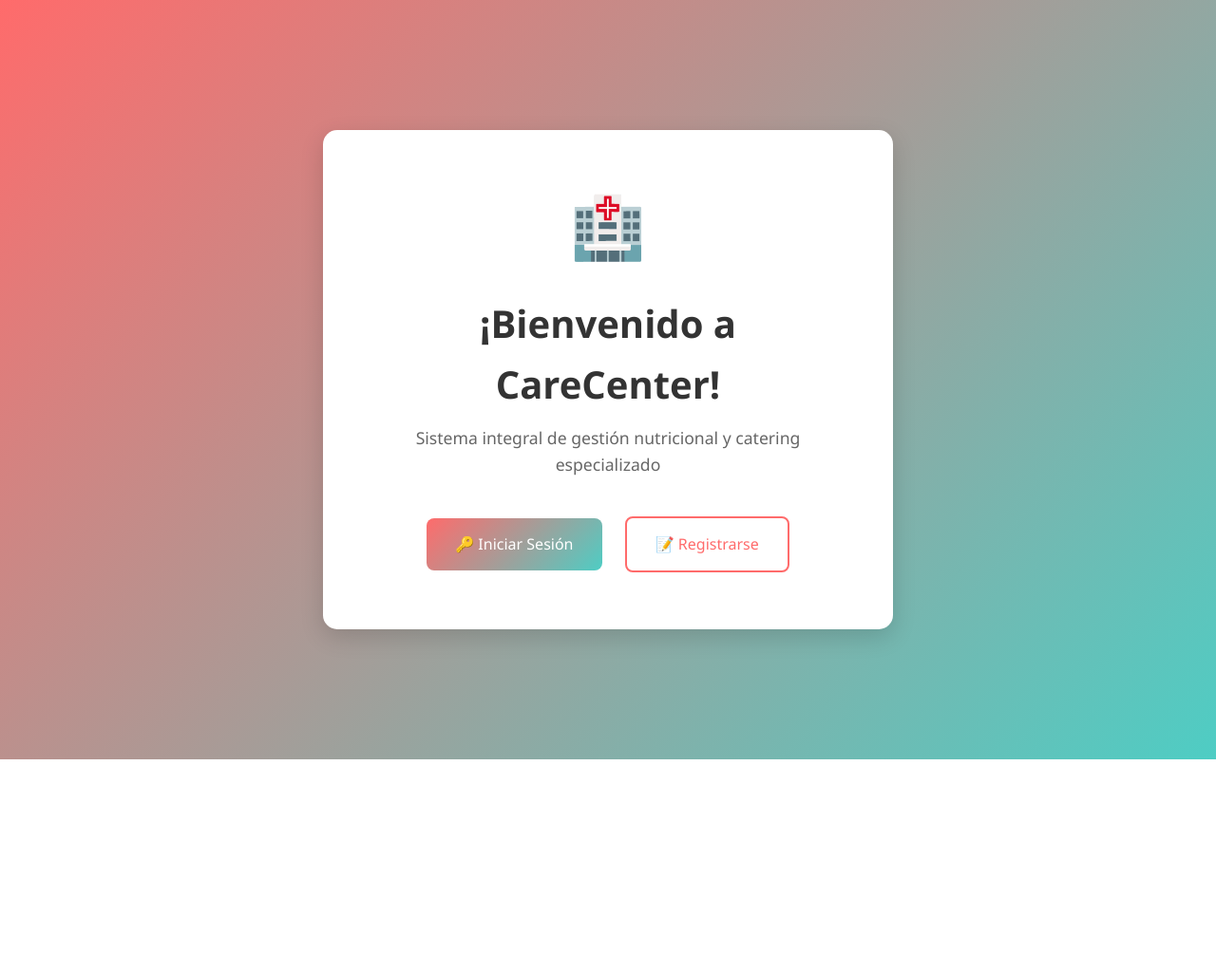
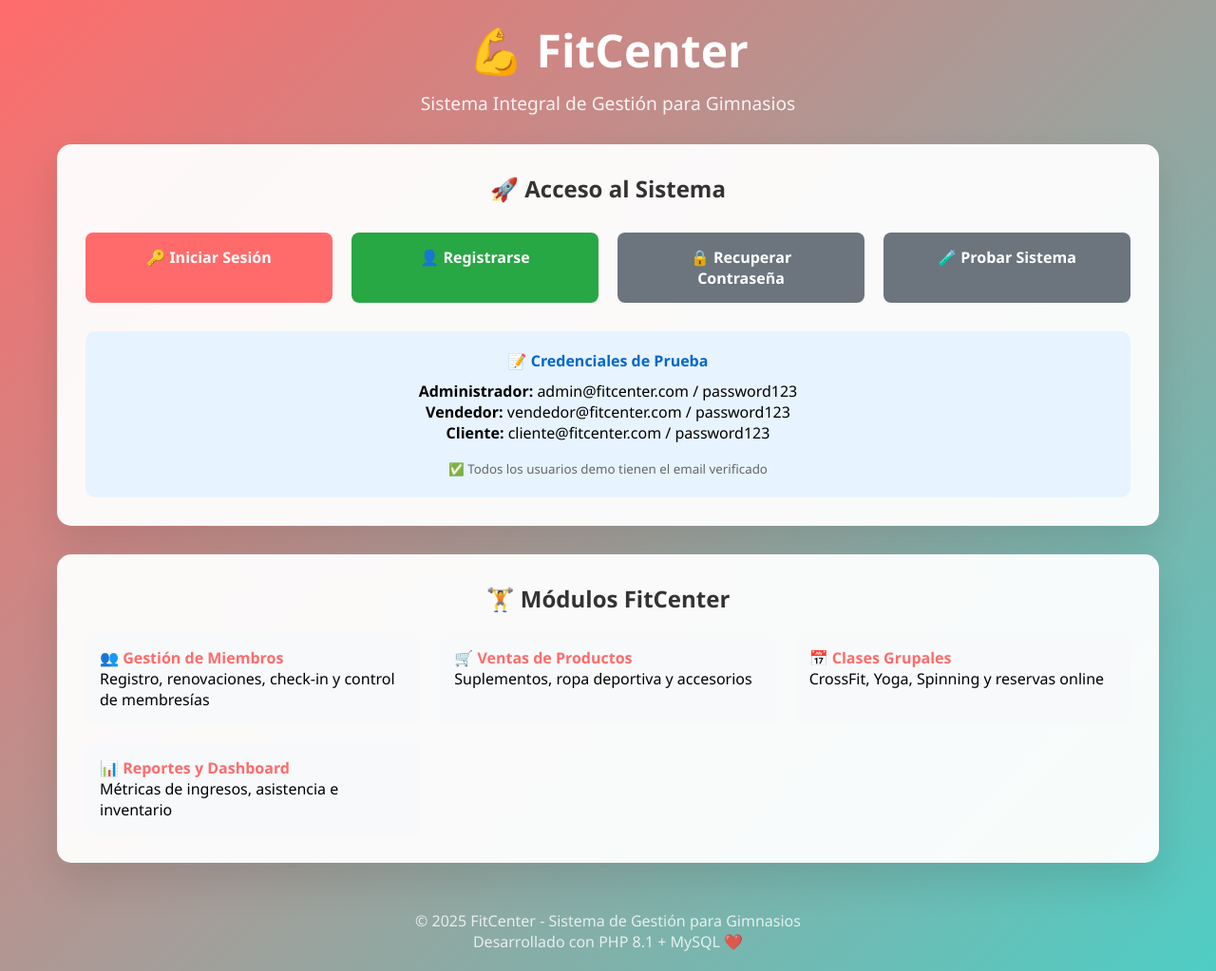
Before and after one commit to Luiss2080/FitCenter, a PHP site: page /care_center/view/home/welcome.php in a window 1280 px wide. Shown: the whole page at 95% size. Before the commit the page ends 800 px from the top, so only its background shows below. Run offline with PHP 8.4, Linux system fonts and the light colour scheme.

Commit message:
Elimina el contenido HTML de la página de inicio y agrega redirección a la página de bienvenida. Actualiza el título y el estilo de la página de bienvenida para FitCenter.

```diff
--- a/view/home/welcome.php
+++ b/view/home/welcome.php
@@ -1,136 +1,140 @@
-<?php
-session_start();
-$usuario_autenticado = isset($_SESSION['usuario_id']);
-$usuario_nombre = $_SESSION['usuario_nombre'] ?? '';
-$usuario_rol = $_SESSION['usuario_rol'] ?? '';
-?>
 <!DOCTYPE html>
 <html lang="es">
 <head>
     <meta charset="UTF-8">
     <meta name="viewport" content="width=device-width, initial-scale=1.0">
-    <title>Bienvenido - CareCenter</title>
-    <link rel="stylesheet" href="../../public/css/app.css">
+    <title>FitCenter - Sistema de Gestión para Gimnasios</title>
     <style>
-        .welcome-dashboard {
-            max-width: 800px;
-            margin: 50px auto;
-            background: white;
-            padding: 40px;
+        * { margin: 0; padding: 0; box-sizing: border-box; }
+        body {
+            font-family: 'Segoe UI', Tahoma, Geneva, Verdana, sans-serif;
+            background: linear-gradient(135deg, #ff6b6b 0%, #4ecdc4 100%);
+            min-height: 100vh;
+        }
+        .container {
+            max-width: 1200px;
+            margin: 0 auto;
+            padding: 20px;
+        }
+        .header {
+            text-align: center;
+            color: white;
+            margin-bottom: 30px;
+        }
+        .logo {
+            font-size: 3rem;
+            font-weight: bold;
+            margin-bottom: 10px;
+        }
+        .subtitle {
+            font-size: 1.2rem;
+            opacity: 0.9;
+        }
+        .card {
+            background: rgba(255, 255, 255, 0.95);
             border-radius: 15px;
-            box-shadow: 0 10px 30px rgba(0,0,0,0.1);
+            padding: 30px;
+            box-shadow: 0 20px 40px rgba(0, 0, 0, 0.1);
+            margin-bottom: 30px;
         }
-        .user-info {
-            background: linear-gradient(45deg, #667eea, #764ba2);
-            color: white;
-            padding: 20px;
-            border-radius: 10px;
-            margin-bottom: 30px;
-            text-align: center;
-        }
-        .feature-grid {
+        .auth-buttons {
             display: grid;
             grid-template-columns: repeat(auto-fit, minmax(200px, 1fr));
             gap: 20px;
             margin: 30px 0;
         }
-        .feature-card {
-            background: #f8f9fa;
-            padding: 20px;
-            border-radius: 10px;
+        .btn {
+            display: inline-block;
+            padding: 15px 30px;
+            text-decoration: none;
+            border-radius: 8px;
+            font-weight: bold;
             text-align: center;
-            border-left: 4px solid #667eea;
+            transition: all 0.3s ease;
+            border: none;
             cursor: pointer;
-            transition: transform 0.3s ease;
+            font-size: 16px;
         }
-        .feature-card:hover {
-            transform: translateY(-5px);
-            box-shadow: 0 10px 20px rgba(0,0,0,0.1);
+        .btn-primary {
+            background: #ff6b6b;
+            color: white;
+        }
+        .btn-secondary {
+            background: #6c757d;
+            color: white;
+        }
+        .btn-success {
+            background: #28a745;
+            color: white;
+        }
+        .btn:hover {
+            transform: translateY(-2px);
+            box-shadow: 0 10px 20px rgba(0, 0, 0, 0.2);
+        }
+        .footer {
+            text-align: center;
+            color: rgba(255, 255, 255, 0.8);
+            margin-top: 50px;
         }
     </style>
 </head>
-<body class="welcome-body">
-    <?php if ($usuario_autenticado): ?>
-        <!-- Dashboard para usuario autenticado -->
-        <div class="welcome-dashboard">
-            <div class="user-info">
-                <h1>🎉 ¡Bienvenido, <?php echo htmlspecialchars($usuario_nombre); ?>!</h1>
-                <p>Has iniciado sesión exitosamente en CareCenter</p>
-                <p><strong>Rol:</strong> <?php echo ucfirst($usuario_rol); ?></p>
+<body>
+    <div class="container">
+        <div class="header">
+            <div class="logo">💪 FitCenter</div>
+            <div class="subtitle">Sistema Integral de Gestión para Gimnasios</div>
+        </div>
+
+        <!-- Botones de Acceso -->
+        <div class="card">
+            <h2 style="margin-bottom: 20px; color: #333; text-align: center;">🚀 Acceso al Sistema</h2>
+            <div class="auth-buttons">
+                <a href="../auth/login.php" class="btn btn-primary">🔑 Iniciar Sesión</a>
+                <a href="../auth/registro.php" class="btn btn-success">👤 Registrarse</a>
+                <a href="../auth/recover_password_new.php" class="btn btn-secondary">🔒 Recuperar Contraseña</a>
+                <a href="../../scripts/probar_sistema_email.php" class="btn btn-secondary">🧪 Probar Sistema</a>
             </div>
 
-            <div class="feature-grid">
-                <?php if ($usuario_rol === 'administrador'): ?>
-                    <div class="feature-card">
-                        <div style="font-size: 2rem;">👥</div>
-                        <h3>Gestionar Usuarios</h3>
-                        <p>Administrar cuentas de usuarios</p>
-                    </div>
-                    <div class="feature-card">
-                        <div style="font-size: 2rem;">📊</div>
-                        <h3>Reportes</h3>
-                        <p>Ver estadísticas del sistema</p>
-                    </div>
-                <?php endif; ?>
-
-                <div class="feature-card">
-                    <div style="font-size: 2rem;">📧</div>
-                    <h3>Perfil</h3>
-                    <p>Actualizar información personal</p>
+            <div style="background: #e7f3ff; padding: 20px; border-radius: 10px; margin-top: 20px;">
+                <h4 style="color: #0066cc; margin-bottom: 10px; text-align: center;">📝 Credenciales de Prueba</h4>
+                <div style="text-align: center;">
+                    <p><strong>Administrador:</strong> admin@fitcenter.com / password123</p>
+                    <p><strong>Vendedor:</strong> vendedor@fitcenter.com / password123</p>
+                    <p><strong>Cliente:</strong> cliente@fitcenter.com / password123</p>
                 </div>
-
-                <div class="feature-card">
-                    <div style="font-size: 2rem;">🔒</div>
-                    <h3>Seguridad</h3>
-                    <p>Cambiar contraseña</p>
+                <div style="text-align: center; margin-top: 15px;">
+                    <small style="color: #666;">✅ Todos los usuarios demo tienen el email verificado</small>
                 </div>
-            </div>
-
-            <!-- Estado del sistema -->
-            <div style="background: #e7f3ff; padding: 20px; border-radius: 10px; margin: 30px 0;">
-                <h3 style="color: #0066cc;">📊 Estado del Sistema</h3>
-                <p>✅ Email verificado correctamente</p>
-                <p>✅ Sesión iniciada: <?php echo date('d/m/Y H:i:s'); ?></p>
-                <p>🔐 Última verificación: Activa</p>
-            </div>
-
-            <!-- Navegación -->
-            <div style="text-align: center; margin-top: 30px;">
-                <?php if ($usuario_rol === 'administrador'): ?>
-                    <a href="../admin/dashboard.php" class="btn btn-primary">
-                        🎛️ Panel de Administración
-                    </a>
-                <?php endif; ?>
-
-                <a href="../auth/logout.php" class="btn btn-secondary">
-                    🚪 Cerrar Sesión
-                </a>
-
-                <a href="../../index.php" class="btn btn-secondary">
-                    🏠 Página Principal
-                </a>
             </div>
         </div>
 
-    <?php else: ?>
-        <!-- Página para usuarios no autenticados -->
-        <div class="welcome-container">
-            <div class="logo">🏥</div>
-            <h1 class="welcome-title">¡Bienvenido a CareCenter!</h1>
-            <p class="welcome-subtitle">
-                Sistema integral de gestión nutricional y catering especializado
-            </p>
+        <!-- Módulos del Sistema -->
+        <div class="card">
+            <h2 style="margin-bottom: 20px; color: #333; text-align: center;">🏋️ Módulos FitCenter</h2>
+            <div style="display: grid; grid-template-columns: repeat(auto-fit, minmax(300px, 1fr)); gap: 20px; margin-top: 20px;">
+                <div style="background: #f8f9fa; padding: 15px; border-radius: 8px;">
+                    <h4 style="color: #ff6b6b;">👥 Gestión de Miembros</h4>
+                    <p>Registro, renovaciones, check-in y control de membresías</p>
+                </div>
+                <div style="background: #f8f9fa; padding: 15px; border-radius: 8px;">
+                    <h4 style="color: #ff6b6b;">🛒 Ventas de Productos</h4>
+                    <p>Suplementos, ropa deportiva y accesorios</p>
+                </div>
+                <div style="background: #f8f9fa; padding: 15px; border-radius: 8px;">
+                    <h4 style="color: #ff6b6b;">📅 Clases Grupales</h4>
+                    <p>CrossFit, Yoga, Spinning y reservas online</p>
+                </div>
+                <div style="background: #f8f9fa; padding: 15px; border-radius: 8px;">
+                    <h4 style="color: #ff6b6b;">📊 Reportes y Dashboard</h4>
+                    <p>Métricas de ingresos, asistencia e inventario</p>
+                </div>
+            </div>
+        </div>
 
-            <a href="../auth/login.php" class="btn btn-primary">
-                🔑 Iniciar Sesión
-            </a>
-
-            <a href="../auth/registro.php" class="btn btn-secondary">
-                📝 Registrarse
-            </a>
+        <div class="footer">
+            <p>&copy; 2025 FitCenter - Sistema de Gestión para Gimnasios</p>
+            <p>Desarrollado con PHP 8.1 + MySQL ❤️</p>
         </div>
-    <?php endif; ?>
-
-    <script src="../../public/js/app.js"></script>
+    </div>
 </body>
 </html>
```
Also changed, not shown: index.php (+5 -140 lines).
